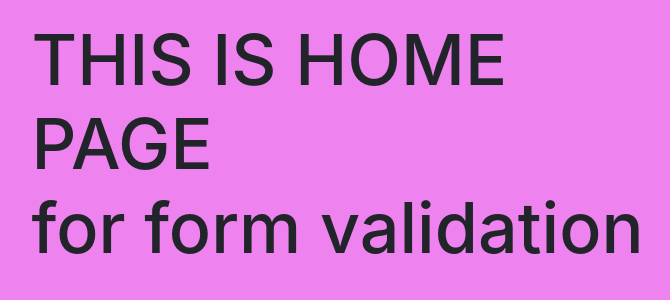
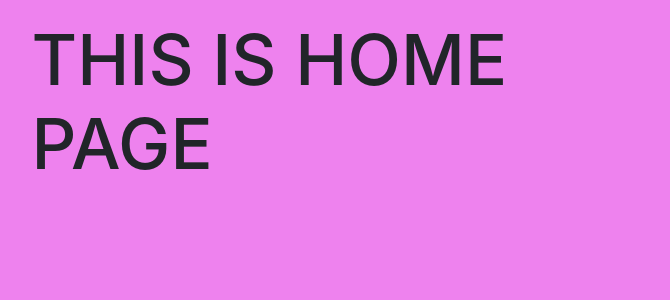
Before and after one commit to jishnucm/form_validation, a Django app: template form/templates/home.html in a window 1280 px wide. Shown: the part 179-479 px from the top of the page, without its empty margins (296-966 px from the left). Run offline with Django 3.2, Linux system fonts and the light colour scheme; the template is opened without the code that fills it, so the values that code supplies are empty.

Commit message:
h1 additonal deleted

```diff
--- a/form/templates/home.html
+++ b/form/templates/home.html
@@ -28,7 +28,7 @@
 <div class="container-info">
     <div class="row">
         <div class="col-md-3"></div>
-       <div class="col-md-6 home"> <h1>THIS IS HOME PAGE <br>for form validation
+       <div class="col-md-6 home"> <h1>THIS IS HOME PAGE
        </h1></div>
     </body>
 </html>
```
